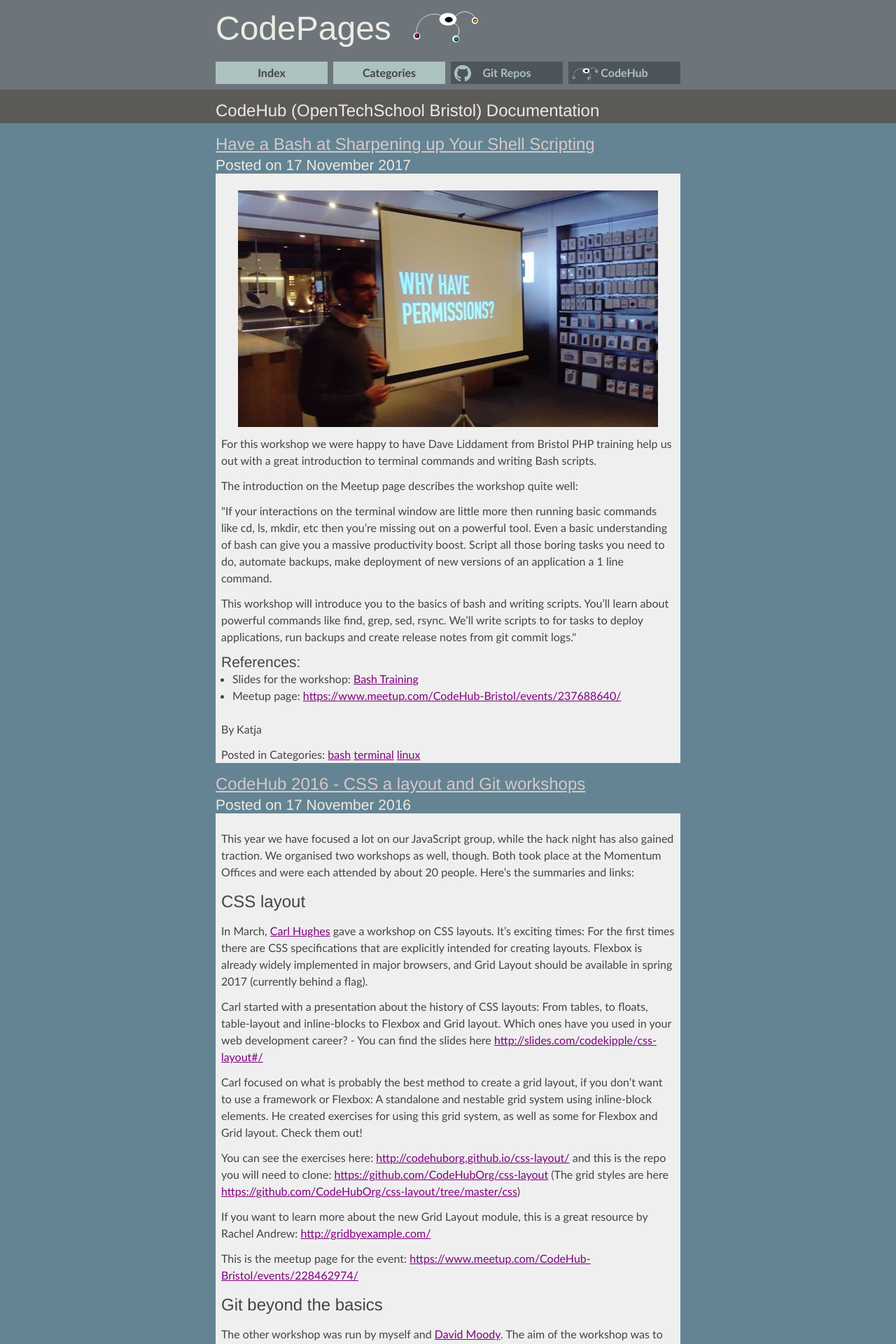
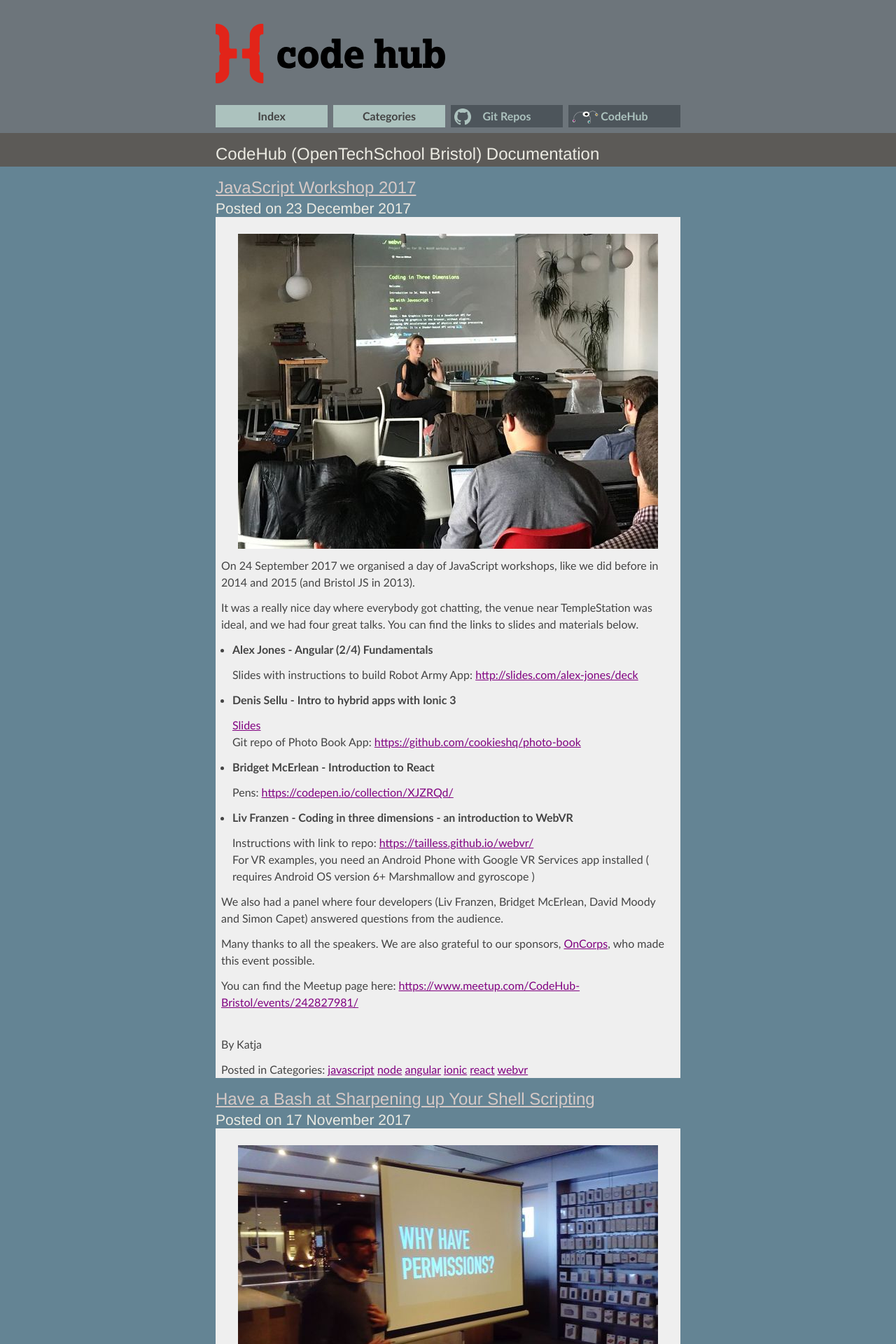
Before and after one commit to CodeHubOrg/codehuborg.github.io, a Jekyll site: the page built from index.html, in a window 1280 px wide. Shown: the top 1920 px of the page at 70% size. Built offline with Jekyll 4.4.1, drawn with Linux system fonts in a browser that asks for light colours; some web fonts are replaced.

Commit message:
new codehub logo and post js workshop 17

```diff
--- a/_includes/header_nav.html
+++ b/_includes/header_nav.html
@@ -1,6 +1,7 @@
   <header id="header">
     <div class="inner heading">
-      <h1><a href="/">CodePages</a></h1>
+
+      <a href="/"><img class="codehub-logo" src="/img/codehub.svg" onerror="this.src='/img/codehub.png'" alt="CodeHub logo"></a>
       <div class="nav-wrapper">
         <nav class="nav-main" role="navigation">
           <ul class="nav inline-list">
--- /dev/null
+++ b/_posts/2017-12-23-javascript-workshop-2017.md
@@ -0,0 +1,43 @@
+---
+layout: post
+title: JavaScript Workshop 2017
+author: Katja
+categories:
+- javascript
+- node
+- angular
+- ionic
+- react
+- webvr
+---
+
+<img src="/img/livjs2017.jpg" style="max-width: 100%; height: auto; display: block; margin: 0 auto" alt="photo Liv presenting workshop" />
+
+On 24 September 2017 we organised a day of JavaScript workshops, like we did before in 2014 and 2015 (and Bristol JS in 2013).
+
+It was a really nice day where everybody got chatting, the venue near TempleStation was ideal, and we had four great talks. You can find the links to slides and materials below.
+
+- **Alex Jones - Angular (2/4) Fundamentals**
+
+    Slides with instructions to build Robot Army App: [http://slides.com/alex-jones/deck](http://slides.com/alex-jones/deck)
+
+- **Denis Sellu - Intro to hybrid apps with Ionic 3**
+
+    [Slides](https://github.com/cookieshq/photo-book/blob/master/Intro%20to%20hybrid%20app%20with%20Ionic%20slides.pdf)
+    Git repo of Photo Book App: [https://github.com/cookieshq/photo-book](https://github.com/cookieshq/photo-book)
+
+- **Bridget McErlean - Introduction to React**
+
+    Pens: [https://codepen.io/collection/XJZRQd/](https://codepen.io/collection/XJZRQd/)
+
+- **Liv Franzen - Coding in three dimensions - an introduction to WebVR**
+
+    Instructions with link to repo: [https://tailless.github.io/webvr/](https://tailless.github.io/webvr/)
+    For VR examples, you need an Android Phone with Google VR Services app installed ( requires Android OS version 6+ Marshmallow and gyroscope )
+
+We also had a panel where four developers (Liv Franzen, Bridget McErlean, David Moody and Simon Capet) answered questions from the audience.
+
+Many thanks to all the speakers. We are also grateful to our sponsors, [OnCorps](http://oncorps.io/), who made this event possible.
+
+You can find the Meetup page here: [https://www.meetup.com/CodeHub-Bristol/events/242827981/](https://www.meetup.com/CodeHub-Bristol/events/242827981/)
+<br />&nbsp;<br />
--- a/stylesheets/screen.css
+++ b/stylesheets/screen.css
@@ -162,26 +162,18 @@
   width: 100%;
 }
 
+.codehub-logo {
+  width: 328px;
+  height: 85px;
+  margin: 34px 0 21px 0;
+}
+
 #footer {
   background: #6d757b;
 }
 
 /* @end layout */
 /* @group topography */
-h1 {
-  background: #6d757b url(../img/codehub_inv.svg) right top no-repeat;
-  background-size: 60px;
-  color: #ecebe3;
-  height: 1.75em;
-  padding: 0 0.6em;
-  font-size: 1.75em;
-  line-height: 1.71429em;
-  font-family: 'Nova Square', Arial, sans-serif;
-}
-h1 a:link, h1 a:visited {
-  text-decoration: none;
-  color: #ecebe3;
-}
 
 h2 {
   color: #ecebe3;
```
Also changed, not shown: img/codehub.svg (added), img/codehub_horizontal_RGB.png (added), img/gicelajsworkshop.jpeg (added), img/livjs2017.jpg (added).
